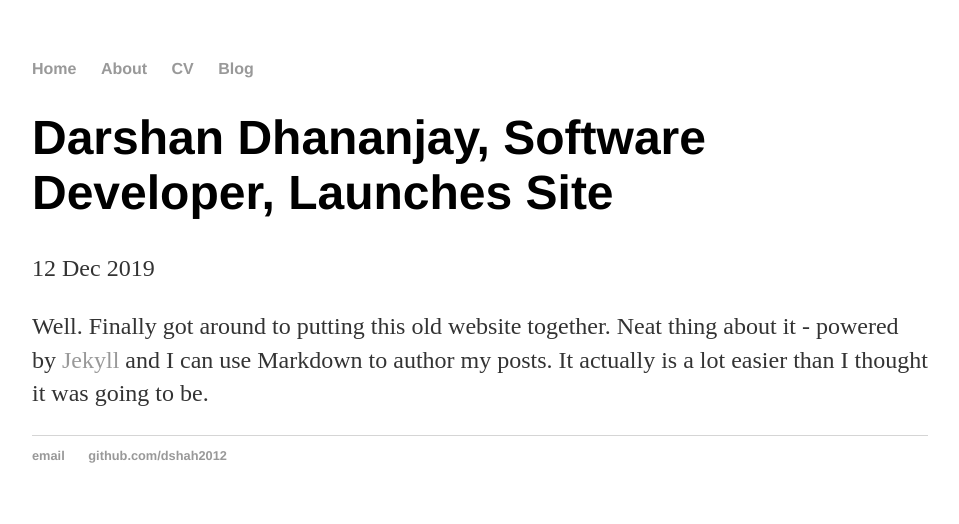
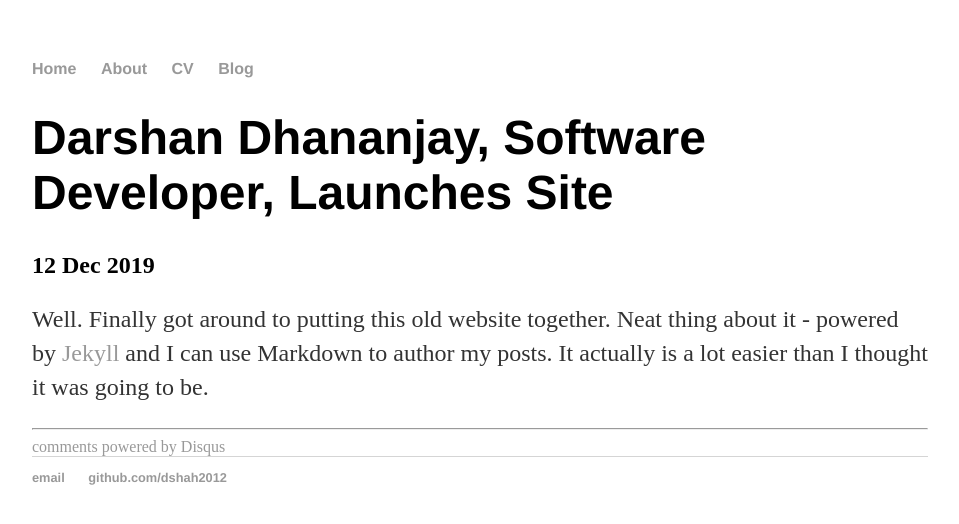
Before and after one commit to dshah2012/dshah2012.github.io, a Jekyll site: the page built from _posts/2014-04-30-darshan-dhananjay-site-launched.md, in a window 1280 px wide. Shown: the top 524 px of the page, without its empty margins (160-1119 px from the left). Built offline with Jekyll 4.4.1, drawn with Linux system fonts in a browser that asks for light colours; comment, search, counter and statistics services are not loaded.

Commit message:
Added Comments

```diff
--- /dev/null
+++ b/_includes/disqus.html
@@ -0,0 +1,13 @@
+<div id="disqus_thread"></div>
+    <script type="text/javascript">
+        /* * * CONFIGURATION VARIABLES: EDIT BEFORE PASTING INTO YOUR WEBPAGE * * */
+        var disqus_shortname = 'dshah2012'; // required: replace example with your forum shortname
+        /* * * DON'T EDIT BELOW THIS LINE * * */
+        (function() {
+            var dsq = document.createElement('script'); dsq.type = 'text/javascript'; dsq.async = true;
+            dsq.src = '//' + disqus_shortname + '.disqus.com/embed.js';
+            (document.getElementsByTagName('head')[0] || document.getElementsByTagName('body')[0]).appendChild(dsq);
+        })();
+    </script>
+    <noscript>Please enable JavaScript to view the <a href="http://disqus.com/?ref_noscript">comments powered by Disqus.</a></noscript>
+    <a href="http://disqus.com" class="dsq-brlink">comments powered by <span class="logo-disqus">Disqus</span></a>
--- a/_layouts/post.html
+++ b/_layouts/post.html
@@ -1,9 +1,28 @@
 ---
 layout: default
+notes: active
 ---
-<h1>{{ page.title }}</h1>
-<p class="meta">{{ page.date | date_to_string }}</p>
+<div class="notes">
+		<div class="note single">
+			<h1 class="title">{{ page.title }}</h1>
 
-<div class="post">
-  {{ content }}
-</div>
+			<h2 class="date"><info datetime="{{ page.date }}">
+				{{ page.date | date_to_string }} {% if page.author %} by {{ page.author }} {% endif %}
+			</info></h2>
+			<!-- Post content -->
+			<div class="notebody">
+				{{ content }}
+			</div>
+			<!-- Post info -->
+			<div class="noteinfo">
+			<!-- include some categories and tags maybe? -->
+			</div>
+
+			<hr>
+
+			<!-- Post comments -->
+			<div class="notecomments">
+				{% include disqus.html %}
+			</div>
+		</div><!-- / .note .single -->
+</div><!-- /.notes -->
```
Also changed, not shown: _includes/analytics.html (added, +8 -0 lines).
